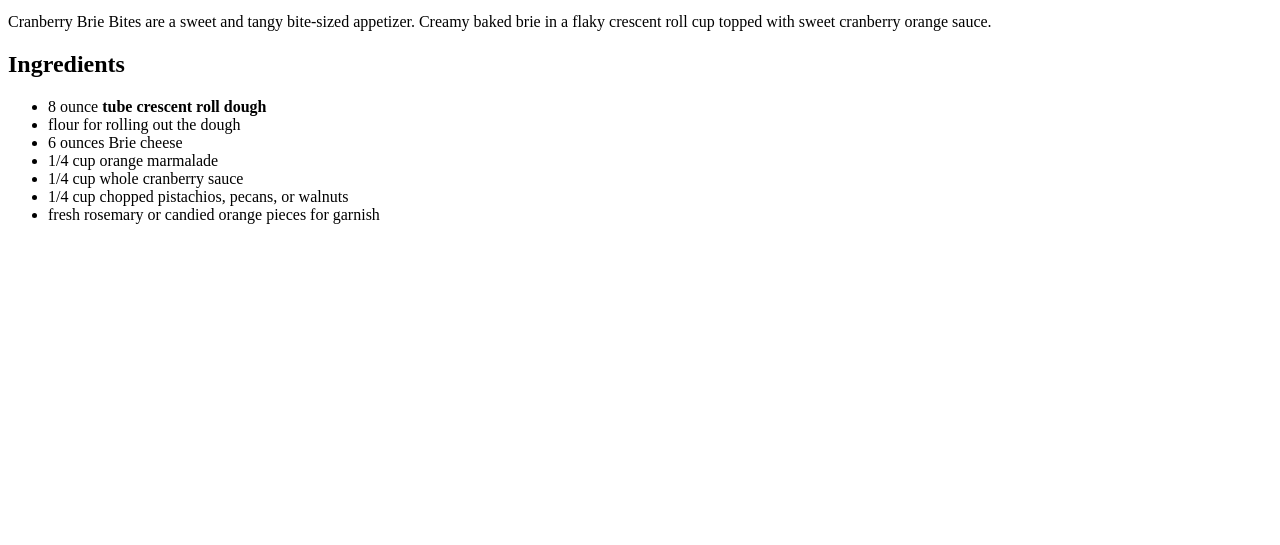
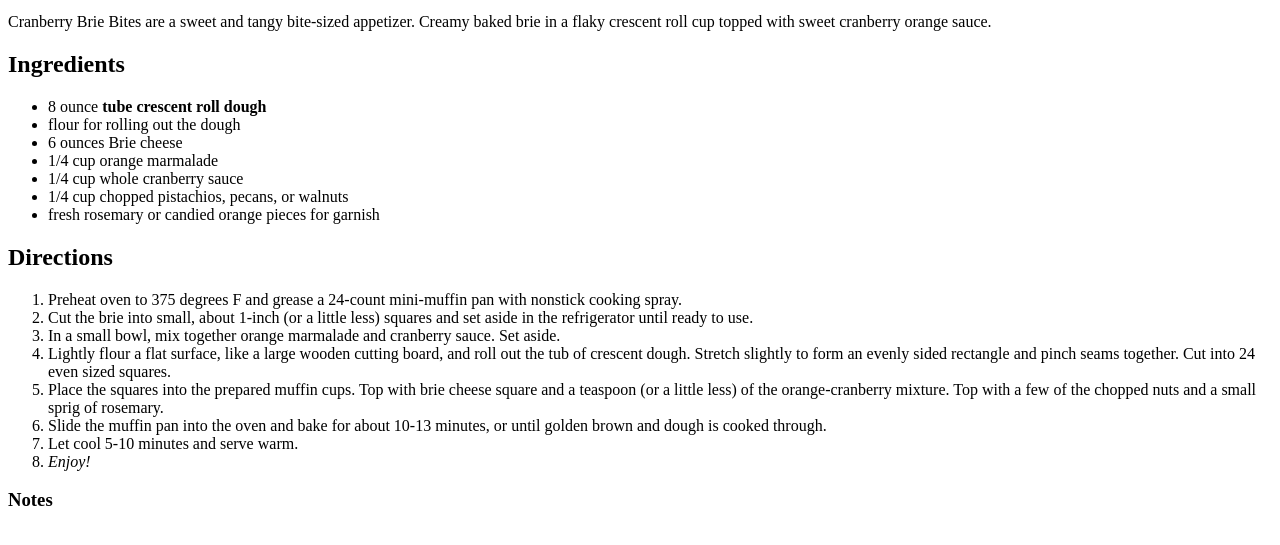
Before and after one commit to harleymeh/odin-recipes, a plain HTML site: page recipes/cranberrybriebites.html in a window 1280 px wide. Shown: the part 101-646 px from the top of the page. Drawn offline with Linux system fonts and the light colour scheme.

Commit message:
Add directions to cranberrybriebites recipe

```diff
--- a/recipes/cranberrybriebites.html
+++ b/recipes/cranberrybriebites.html
@@ -21,5 +21,20 @@
             <li>fresh rosemary or candied orange pieces for garnish</li>
 
         </ul>
+
+    <h2> Directions</h2>
+        <ol>
+            <li>Preheat oven to 375 degrees F and grease a 24-count mini-muffin pan with nonstick cooking spray.</li>
+            <li>Cut the brie into small, about 1-inch (or a little less) squares and set aside in the refrigerator until ready to use.</li>
+            <li>In a small bowl, mix together orange marmalade and cranberry sauce. Set aside.</li>
+            <li>Lightly flour a flat surface, like a large wooden cutting board, and roll out the tub of crescent dough. Stretch slightly to form an evenly sided rectangle and pinch seams together. Cut into 24 even sized squares.</li>
+            <li>Place the squares into the prepared muffin cups. Top with brie cheese square and a teaspoon (or a little less) of the orange-cranberry mixture. Top with a few of the chopped nuts and a small sprig of rosemary.</li>
+            <li>Slide the muffin pan into the oven and bake for about 10-13 minutes, or until golden brown and dough is cooked through.</li>
+            <li>Let cool 5-10 minutes and serve warm.</li>
+            <li><em>Enjoy!</em></li>
+        </ol>
+
+    <h3>Notes</h3>
+        <p><strong></strong></p>
 </body>
 </html>
```
